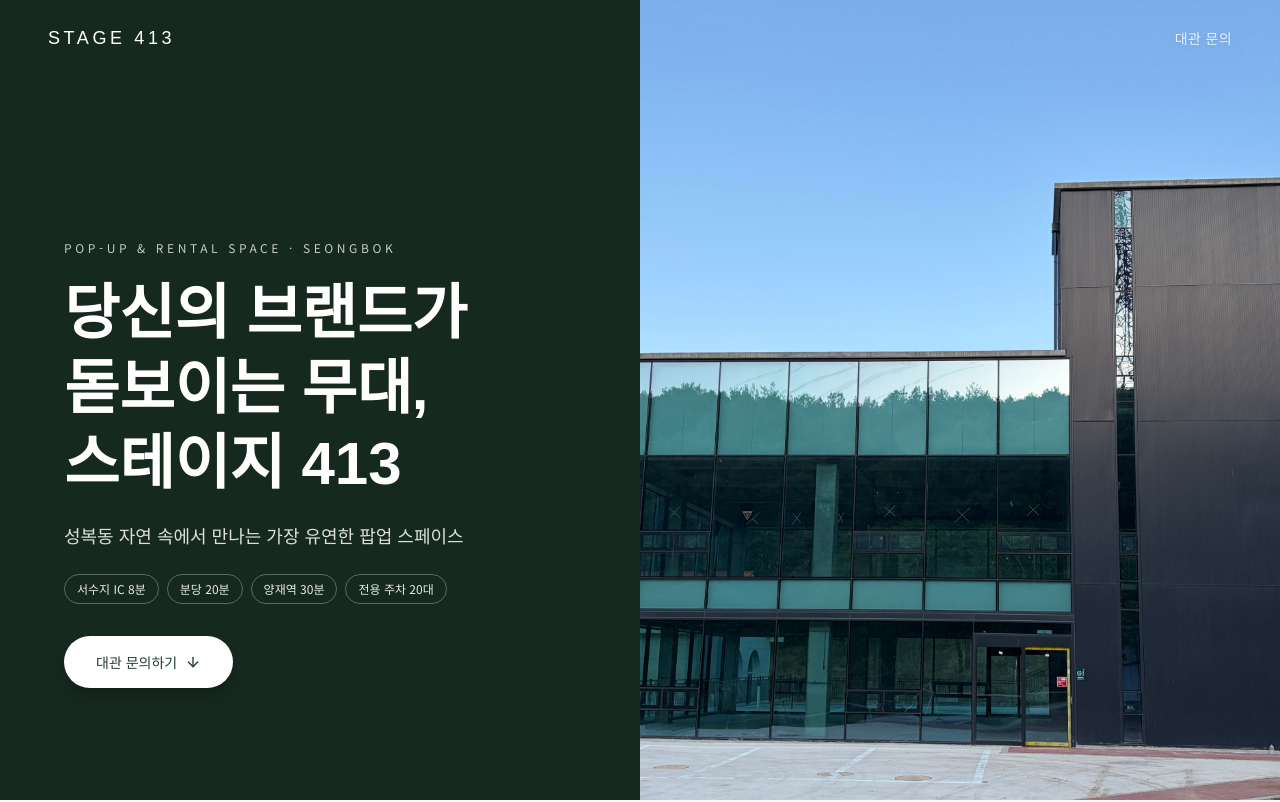
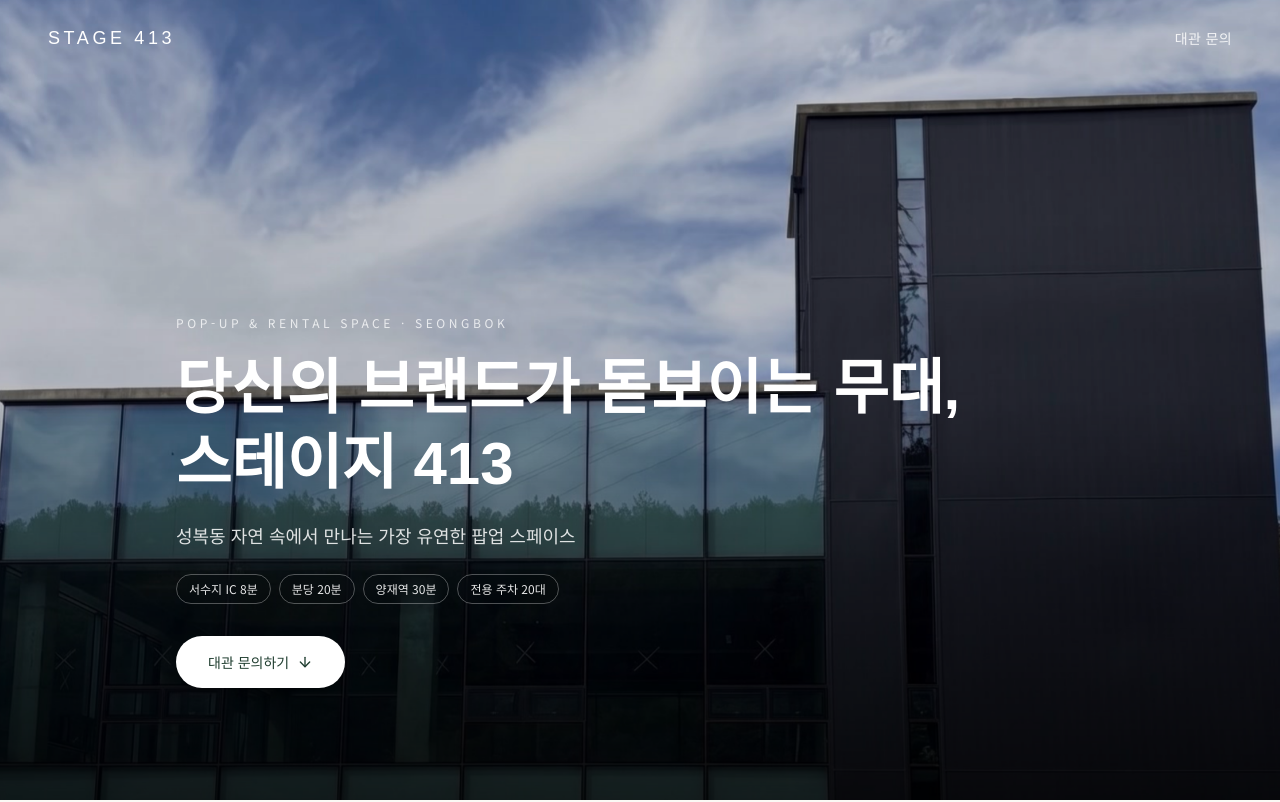
Before and after one commit to yunsh0115/stage413, a Next.js app: page / in a window 1280 px wide. Shown: the top 802 px of the page. Built offline with nearby package versions, Linux system fonts and the light colour scheme.

Commit message:
메인 사진을 main.jpg로 교체, 전체 화면 히어로 레이아웃 복원
Co-Authored-By: Claude Opus 5.5 <noreply@anthropic.com>

```diff
--- a/src/components/sections/Hero.tsx
+++ b/src/components/sections/Hero.tsx
@@ -1,44 +1,39 @@
 import Image from "next/image";
 import { ArrowDown } from "lucide-react";
-import hero from "@/assets/space/hero.jpg";
+import main from "@/assets/space/main.jpg";
 import { access, site } from "@/lib/site";
 
 export default function Hero() {
   return (
-    <section className="relative flex min-h-svh flex-col justify-end overflow-hidden bg-forest-dark text-white">
-      {/* 모바일: 전체 배경 / 데스크톱: 오른쪽 절반 */}
-      <div className="absolute inset-0 overflow-hidden md:left-1/2">
+    <section className="relative flex min-h-svh flex-col justify-end overflow-hidden text-white">
       <Image
-          src={hero}
-          alt="통유리 파사드와 검은 계단 타워가 어우러진 스테이지 413 외관"
+        src={main}
+        alt="푸른 하늘 아래 통유리 파사드와 검은 계단 타워가 어우러진 스테이지 413 외관"
         fill
         fetchPriority="high"
         loading="eager"
         placeholder="blur"
-          sizes="(min-width: 768px) 50vw, 100vw"
-          className="animate-[hero-zoom_14s_ease-out_forwards] object-cover object-[center_70%]"
+        sizes="100vw"
+        className="animate-[hero-zoom_14s_ease-out_forwards] object-cover object-[center_30%]"
       />
-      </div>
-      <div className="absolute inset-0 bg-gradient-to-t from-black/75 via-black/25 to-black/20 md:hidden" />
+      <div className="absolute inset-0 bg-gradient-to-t from-black/75 via-black/25 to-black/20" />
 
       <header className="absolute inset-x-0 top-0 z-10 flex items-center justify-between px-6 py-6 md:px-12">
         <span className="font-serif text-lg tracking-[0.2em]">STAGE 413</span>
         <a
           href="#contact"
-          className="text-sm tracking-wide text-white/85 drop-shadow transition-colors hover:text-white"
+          className="text-sm tracking-wide text-white/85 transition-colors hover:text-white"
         >
           대관 문의
         </a>
       </header>
 
-      <div className="relative z-10 w-full px-6 pb-20 md:w-1/2 md:px-12 md:pb-28 lg:px-16">
+      <div className="relative z-10 mx-auto w-full max-w-5xl px-6 pb-20 md:px-12 md:pb-28">
         <p className="mb-5 text-xs tracking-[0.3em] text-white/75 uppercase">
           Pop-up &amp; Rental Space · Seongbok
         </p>
-        <h1 className="font-serif text-[2rem] leading-snug font-semibold md:text-5xl md:leading-tight lg:text-6xl">
-          당신의 브랜드가
-          <br />
-          돋보이는 무대,
+        <h1 className="font-serif text-[2rem] leading-snug font-semibold md:text-6xl md:leading-tight">
+          당신의 브랜드가 돋보이는 무대,
           <br />
           스테이지 413
         </h1>
```
Also changed, not shown: src/assets/space/hero.jpg (deleted), src/assets/space/main.jpg (added). Lines whose indentation alone changed are shown as unchanged.
